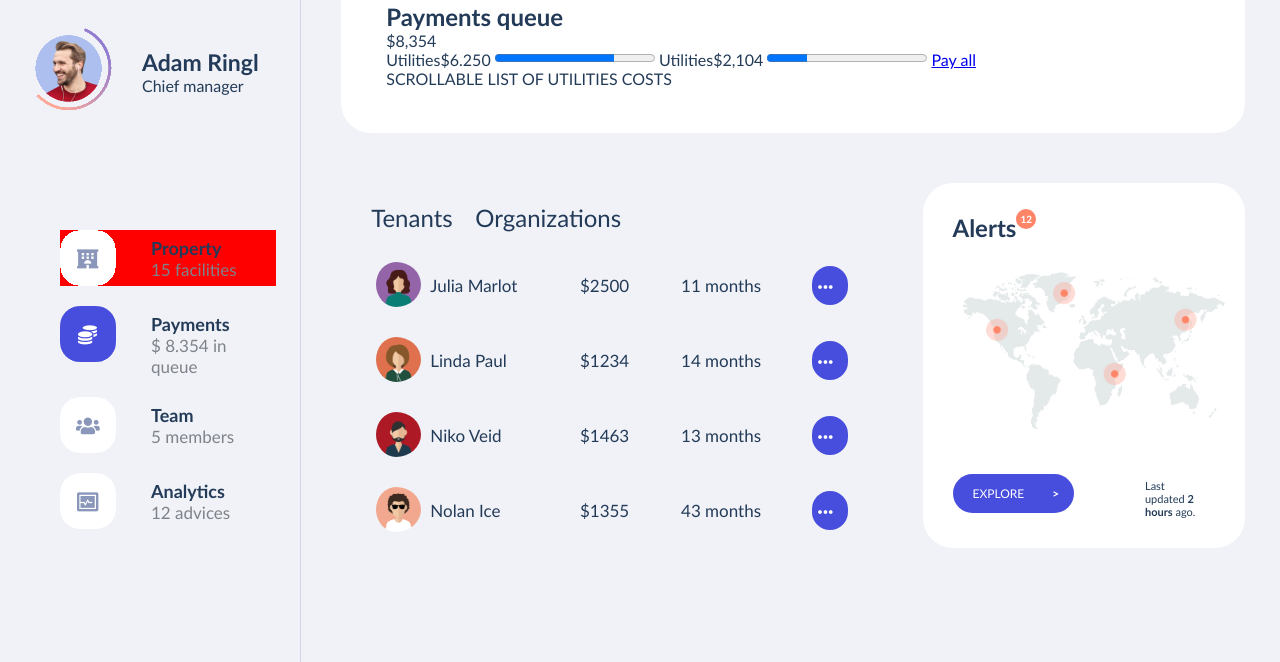
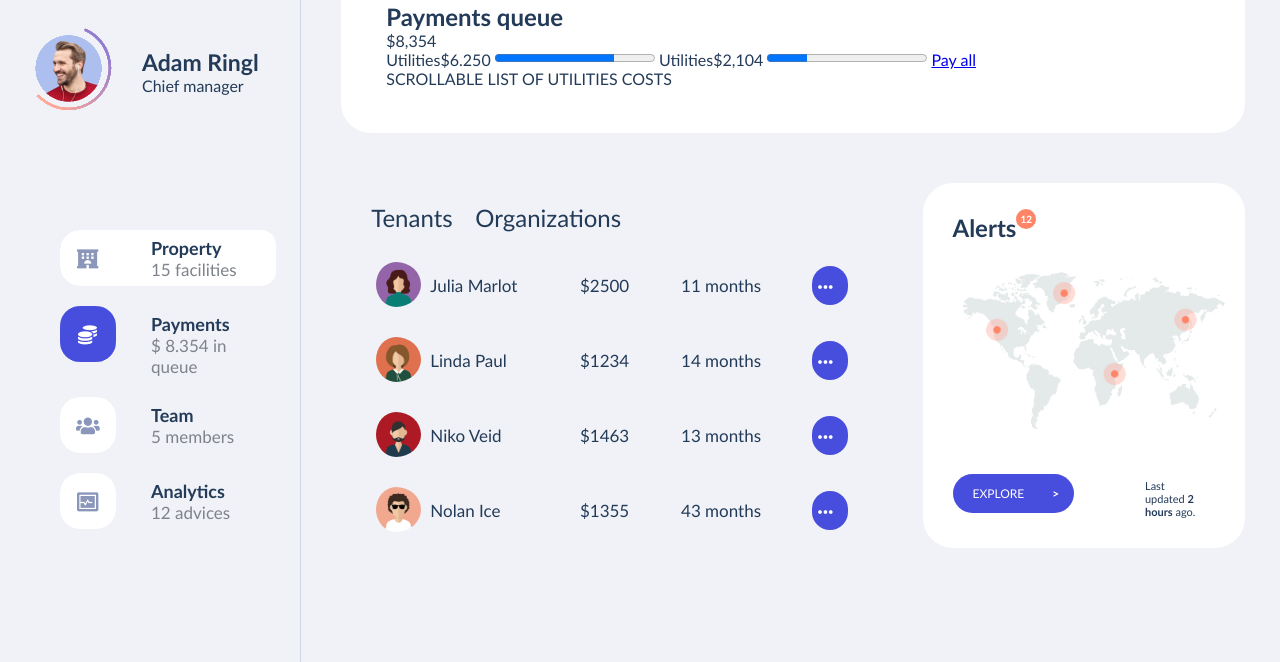
Before and after one commit to juosta/6-hommy, a plain HTML site: page index.html in a window 1280 px wide. In both pictures the pointer is over the link 168 px from the left and 395 px from the top of the page. Shown: the part 138-800 px from the top of the page. Drawn offline with Linux system fonts and the light colour scheme.

Commit message:
left col hover color

```diff
--- a/css/style.css
+++ b/css/style.css
@@ -344,7 +344,10 @@ li > span{
   }
 
   .nav > a:hover, .nav > a:active {
-    background-color: red;
+    background-color: white;
+    border-radius: 15px;
+    border-top-left-radius: 25px;
+    border-bottom-left-radius: 25px;
   }
 /* changing img on hover
   fb-icon{
```
